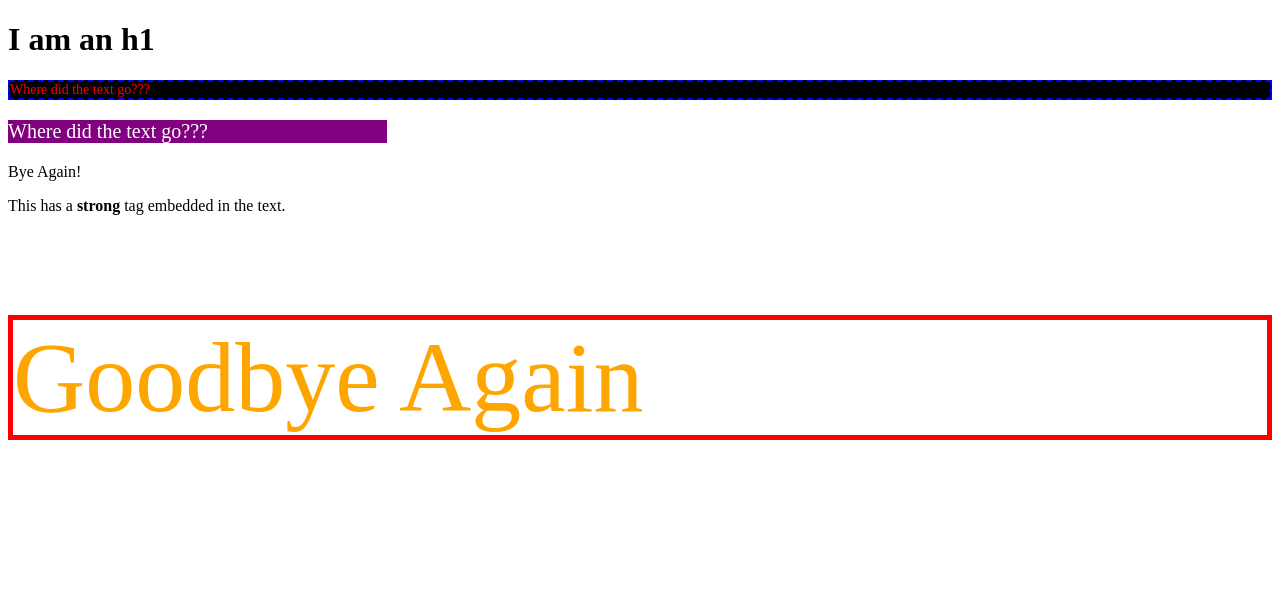
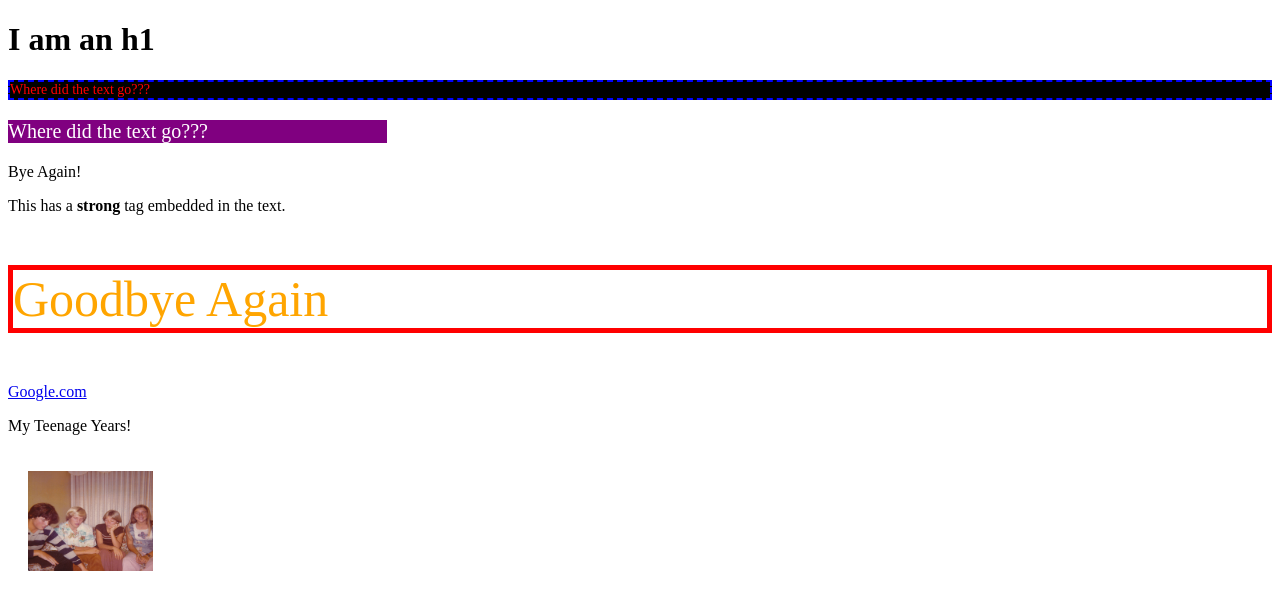
Before and after one commit to MJFoster/Web-Dev, a plain HTML site: page Udemy/WebDevBootcamp/JS_Snippets/ElementSelectAndChange_Exercise.html in a window 1280 px wide. Drawn offline with Linux system fonts and the light colour scheme.

Commit message:
Additions to ElementSelectAndChange Exercises

```diff
--- a/Udemy/WebDevBootcamp/JS_Snippets/ElementSelectAndChange_Exercise.html
+++ b/Udemy/WebDevBootcamp/JS_Snippets/ElementSelectAndChange_Exercise.html
@@ -5,9 +5,16 @@
     <!--For simplicity, we are defining style below instead of using a CSS stylesheet ...-->
     <style type="text/css">
         .big {
-            font-size: 100px;
+            font-size: 50px;
             color: orange;
             border: 5px solid red;
+        }
+
+        img {
+            height: 100px;
+            width: 125px;
+            display: block;
+            padding: 20px;
         }
 
     </style>
@@ -19,6 +26,9 @@
     <p id="again">Hi Again</p>
     <p id="almost-last">This has a <strong>strong</strong> tag embedded in the text.</p>
     <p id="last">Goodbye Again</p>
+    <a href="http:BoiseCityTaxi.com">Boise City Taxi</a>
+    <p id="image-text"></p>
+    <img src="Images/2009_SantaBarbara.jpg">
 
     <!-- Select the 1st <p> tag using different methods. -->
     <script>
@@ -30,44 +40,56 @@
         // console.log(document.querySelector("h1 + p"));
 
         // Style changes can be applied to elements with the 'style' function.
-       var tag1 = document.getElementById("first");
-       tag1.style.color = "red";
-       tag1.style.border = "2px dashed blue";
-       tag1.style.fontSize = "14px";
-       tag1.style.backgroundColor = "black";
+       var idFirst = document.getElementById("first");
+       idFirst.style.color = "red";
+       idFirst.style.border = "2px dashed blue";
+       idFirst.style.fontSize = "14px";
+       idFirst.style.backgroundColor = "black";
 
-       var tag2 = document.getElementsByClassName("special")[1];
-       tag2.style.color = "white";
-       tag2.style.fontSize = "20px";
-       tag2.style.background = "purple";
-       tag2.style.width = "30%";
+       var classSpecial = document.getElementsByClassName("special")[1];
+       classSpecial.style.color = "white";
+       classSpecial.style.fontSize = "20px";
+       classSpecial.style.background = "purple";
+       classSpecial.style.width = "30%";
 
        // Classes can be added, removed, and toggled (on-off) elements.
-       var tag3 = document.querySelector("#last");
-       tag3.classList.add("big");
-       tag3.classList.remove("big");
-       tag3.classList.toggle("big");
+       var idLast = document.querySelector("#last");
+       idLast.classList.add("big");
+       idLast.classList.remove("big");
+       idLast.classList.toggle("big");
 
        // How to manipulate the TEXT of a tag.
        //NOTE:  Any HTML that may be embedded in the tag is NOT selected, so be careful if
        //       changing your text in any way!
-       var tag4 = document.querySelector("#again");
-       console.log("Text is: " + tag4.textContent);        // Gets the text only.
-       tag4.textContent = "Bye Again!";     // Changes the text.
-       console.log("Text is now: " + tag4.textContent);        // Gets the text only.
+       var idAgain = document.querySelector("#again");
+       console.log("Text is: " + idAgain.textContent);        // Gets the text only.
+       idAgain.textContent = "Bye Again!";     // Changes the text.
+       console.log("Text is now: " + idAgain.textContent);        // Gets the text only.
 
-       tag4 = document.querySelectorAll("p");  // all <p> tags are now selected.
+       pTags = document.querySelectorAll("p");  // all <p> tags are now selected.
        for(var i = 0; i < 2; i++) {            // Iterate over just 2 tags & change text.
-            tag4[i].textContent = "Where did the text go???";
+            pTags[i].textContent = "Where did the text go???";
        };
 
        /* To select the text + any embedded, or 'inner', HTML.
         NOTE:  Just like with "textContent", be careful when re-assigning it's value!
         'innerHTML' is useful when injecting HTML onto a page
         or into empty elements like <div>'s, <p>'s, etc. */
+       idAlmostLast = document.querySelector("#almost-last");
+       console.log("innerHTML of idAlmostLast is:  " + idAlmostLast.innerHTML);
 
-       tag5 = document.querySelector("#almost-last");
-       console.log("innerHTML of tag5 is:  " + tag5.innerHTML);
+       // Modify attributes, like src, href, etc. to dynamically change the page.
+       var imgTag = document.querySelector("img");
+       var idImageText = document.querySelector("#image-text");
+       idImageText.textContent = "Santa Barbara Trip";
+       console.log("Original Image: " + imgTag.getAttribute("src"));
+       imgTag.setAttribute("src", "Images/myTeenageYears.jpg");
+       idImageText.innerHTML = "My Teenage Years!";
+       console.log("New Image: " + imgTag.getAttribute("src"));
+       // change link to Google
+       var aTag = document.querySelector("a");
+       aTag.setAttribute("href", "http://Google.com");
+       aTag.innerHTML = "Google.com";
     </script>
 </body>
 </html>
```
Also changed, not shown: Udemy/WebDevBootcamp/JS_Snippets/Images/2009_SantaBarbara.jpg (added), Udemy/WebDevBootcamp/JS_Snippets/Images/Siamese-kitten.jpg (added), Udemy/WebDevBootcamp/JS_Snippets/Images/myTeenageYears.jpg (added), 2 other files.
